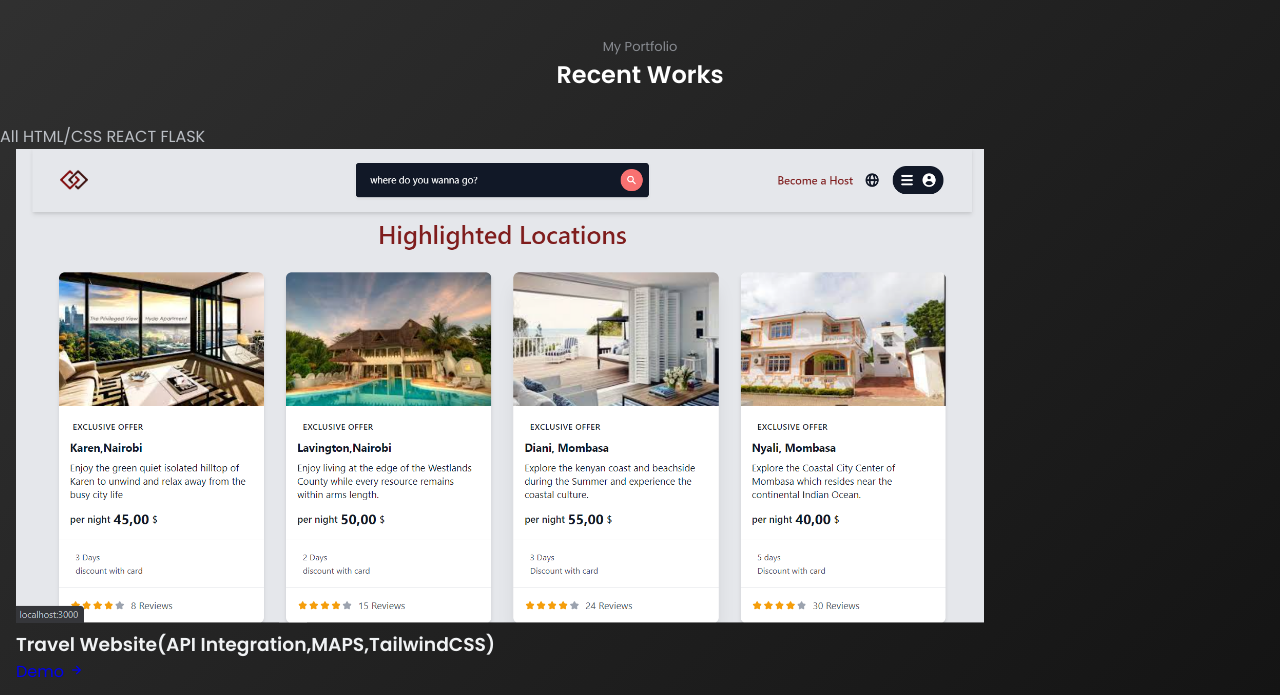
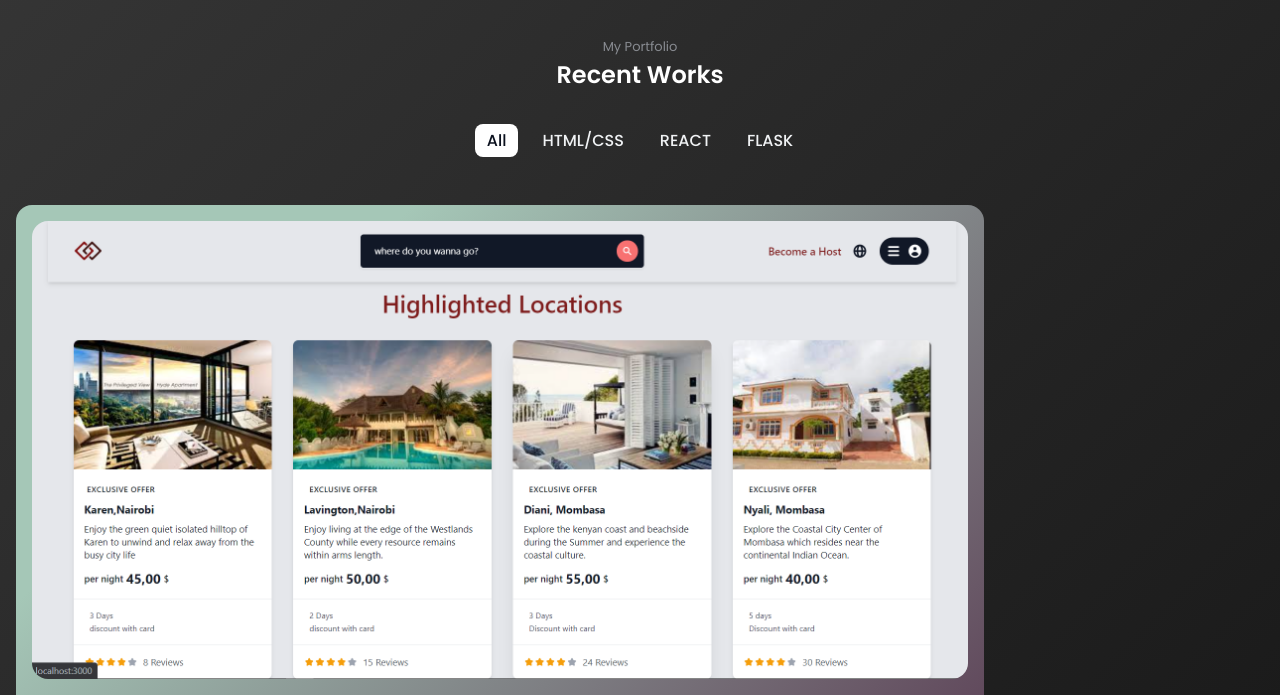
Before and after one commit to Eddychase/Personal-Portfolio, a plain HTML site: page index.html in a window 1280 px wide. Shown: the part 2770-3465 px from the top of the page. Drawn offline with nearby package versions, Linux system fonts and the light colour scheme.

Commit message:
work section

```diff
--- a/assets/css/styles.css
+++ b/assets/css/styles.css
@@ -537,10 +537,67 @@ img {
 }
 
 /*=============== WORK ===============*/
+.work__container{
+  padding-top:1rem;
+}
 
+.work__filters{
+  display: flex;
+  justify-content: center;
+  align-items: center;
+  column-gap: .75rem;
+  margin-bottom: 2rem;
+}
+.work__item{
+  cursor: pointer;
+  color:var(--title-color);
+  padding: .25rem .75rem;
+  font-weight: var(--font-medium);
+  border-radius: .5rem;
+}
 
+.work__card{
+  background-color: #5d4257;
+  background-image: linear-gradient(315deg, #5d4257 0%, #a5c7b7 74%);
+  padding: 1rem;
+  border-radius: 1rem;
+}
+
+.work__img{
+  border-radius: 1rem;
+  margin-bottom: .75rem;
+}
+
+.work__title{
+  font-size: var(--normal-font-size);
+  font-weight: var(--font-medium);
+  margin-bottom: .25rem;
+}
+
+.work__button{
+  width:max-content;
+  color:var(--first-color);
+  font-size: var(--small-font-size);
+  display: flex;
+  align-items: center;
+  column-gap: .25rem;
+}
+
+.work__button:hover
+.work__icon{
+  transform: translateX(.25rem);
+  cursor: pointer;
+}
+
+.work__icon{
+  font-size: 1rem;
+  transition: .4s;
+}
 /* Active item work*/
-
+.active-work{
+  background-color: var(--first-color);
+  color: var(--body-color);
+}
 
 /*=============== TESTIMONIAL ===============*/
 
--- a/assets/js/main.js
+++ b/assets/js/main.js
@@ -30,11 +30,24 @@ modalClose.forEach((mc) =>{
     })
 })
 /*=============== MIXITUP FILTER PORTFOLIO ===============*/
-
+let mixer = mixitup('work__container', {
+    selectors: {
+        target: '.work__card'
+    },
+    animation: {
+        duration: 300
+    }
+});
 
 /* Link active work */
+const linkWork = document.querySelectorAll('.work__item')
 
+function activeWork(){
+    linkWork.forEach(l=> l.classList.remove('active-work'))
+    this.classList.add('active-work')
+}
 
+linkWork.forEach(l=> l.addEventListener('click', activeWork))
 /*=============== SWIPER TESTIMONIAL ===============*/
 
 
--- a/index.html
+++ b/index.html
@@ -445,38 +445,45 @@
         <h2 class="section__title">Recent Works</h2>
 
         <div class="work__filters">
-          <span class="work__item">All</span>
-          <span class="work__item">HTML/CSS</span>
-          <span class="work__item">REACT</span>
-          <span class="work__item">FLASK</span>
+          <span class="work__item active-work" data-filter='all'>All</span>
+          <span class="work__item" data-filter='.html'>HTML/CSS</span>
+          <span class="work__item" data-filter='.react'>REACT</span>
+          <span class="work__item" data-filter='.flask'>FLASK</span>
         </div>
 
         <div class="work__container container grid">
-            <div class="work__card">
+            <div class="work__card mix react">
               <img src="assets/img/travel.png" alt="" class="work__img">
 
               <h3 class="work__title">Travel Website(API Integration,MAPS,TailwindCSS)</h3>
               <a href="#" class="work__button">Demo <i class="bx bx-right-arrow-alt work__icon"></i></a>
             </div>
 
-            <div class="work__card">
+            <div class="work__card mix html">
               <img src="assets/img/amazon.png" alt="" class="work__img">
 
               <h3 class="work__title">Online Store(API Integration, nextauth,TailwindCSS)</h3>
               <a href="#" class="work__button">Demo <i class="bx bx-right-arrow-alt work__icon"></i></a>
             </div>
 
-            <div class="work__card">
+            <div class="work__card mix react">
               <img src="assets/img/netflix.png" alt="" class="work__img">
 
               <h3 class="work__title">NETFLIX CLONE(Firebase Authentication, API Integration)</h3>
               <a href="#" class="work__button">Demo <i class="bx bx-right-arrow-alt work__icon"></i></a>
             </div>
 
-            <div class="work__card">
+            <div class="work__card mix react">
               <img src="assets/img/auto.png" alt="" class="work__img">
 
               <h3 class="work__title">AUTOSHOP SITE(Redux, Styled Components)</h3>
+              <a href="#" class="work__button">Demo <i class="bx bx-right-arrow-alt work__icon"></i></a>
+            </div>
+
+            <div class="work__card mix flask">
+              <img src="assets/img/html.png" alt="" class="work__img">
+
+              <h3 class="work__title">Portfolio Website(Javascript)</h3>
               <a href="#" class="work__button">Demo <i class="bx bx-right-arrow-alt work__icon"></i></a>
             </div>
         </div>
@@ -499,7 +506,7 @@
     <script src=""></script>
 
     <!--=============== MIXITUP FILTER ===============-->
-    <script src=""></script>
+    <script src="assets/js/mixitup.min.js"></script>
 
     <!--=============== MAIN JS ===============-->
     <script src="assets/js/main.js"></script>
```
Also changed, not shown: 1 other file.
